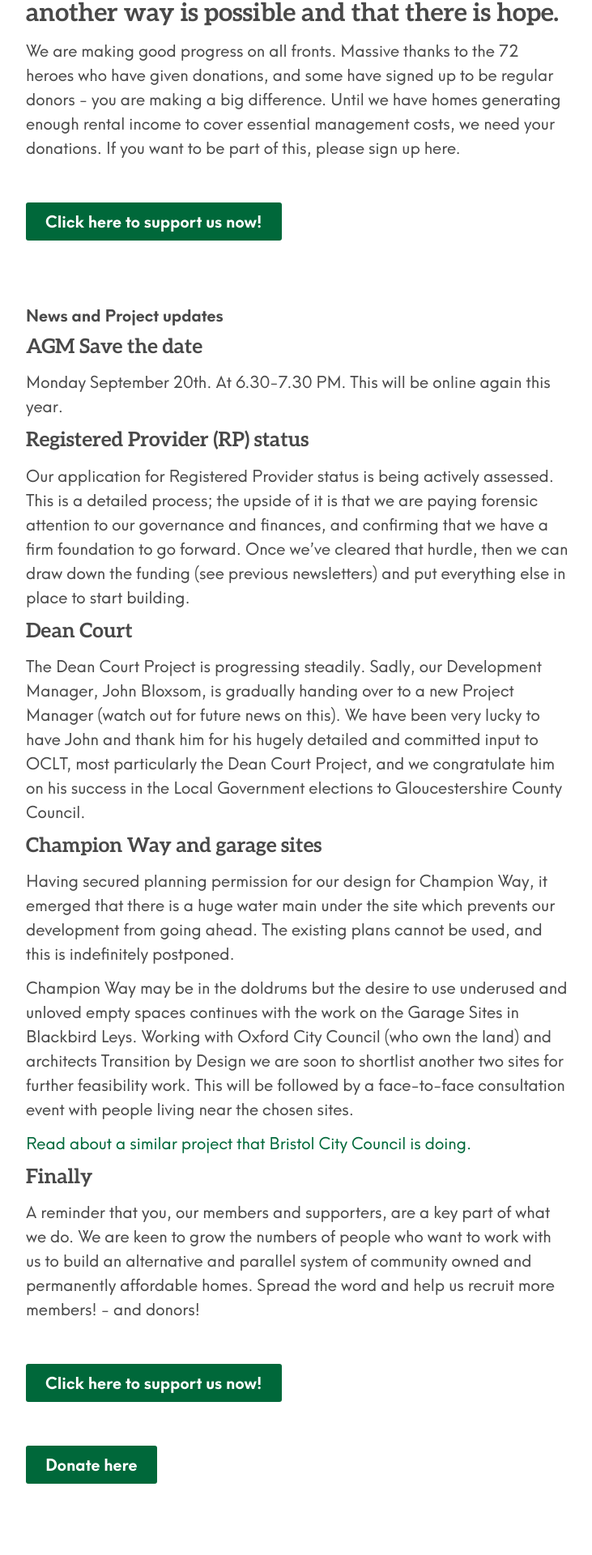
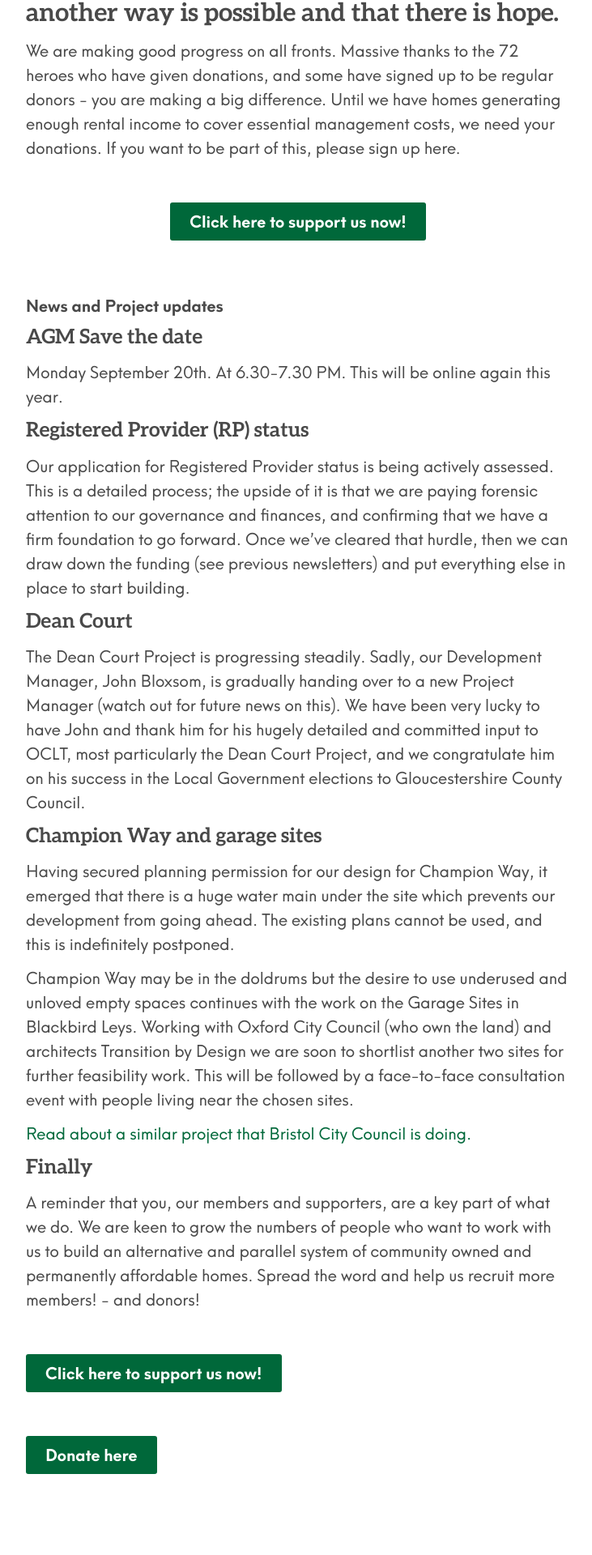
Before and after one commit to johnpuddephatt/oclt, a Jekyll site: the page built from _posts/2021-08-02-summer-updates.md, in a window 1280 px wide. Shown: the part 657-2577 px from the top of the page at 81% size, without its empty margins (272-1003 px from the left). Built offline with Jekyll 4.4.1, drawn with Linux system fonts in a browser that asks for light colours.

Commit message:
Update from Forestry.io Oxfordshire CLT updated _posts/2021-08-02-summer-updates.md

```diff
--- a/_posts/2021-08-02-summer-updates.md
+++ b/_posts/2021-08-02-summer-updates.md
@@ -3,15 +3,15 @@ layout: post
 title: Summer Updates
 image: "/uploads/oclt_logo.png"
 tags: []
+
 ---
-
 ## Community led housing is already having a hugely positive impact on communities and lives across the country. It has proved that another way is possible and that there is hope.
 
 We are making good progress on all fronts. Massive thanks to the 72 heroes who have given donations, and some have signed up to be regular donors - you are making a big difference. Until we have homes generating enough rental income to cover essential management costs, we need your donations. If you want to be part of this, please sign up here.
 
 <br>
 
-{% include button.html link="https://www.oclt.org.uk/support-us/?mc_cid=24067cee66&mc_eid=551b15e2ce" text="Click here to support us now!" %}
+<center>{% include button.html link="https://www.oclt.org.uk/support-us/?mc_cid=24067cee66&mc_eid=551b15e2ce" text="Click here to support us now!" %}</center>
 
 <br>
 
```
